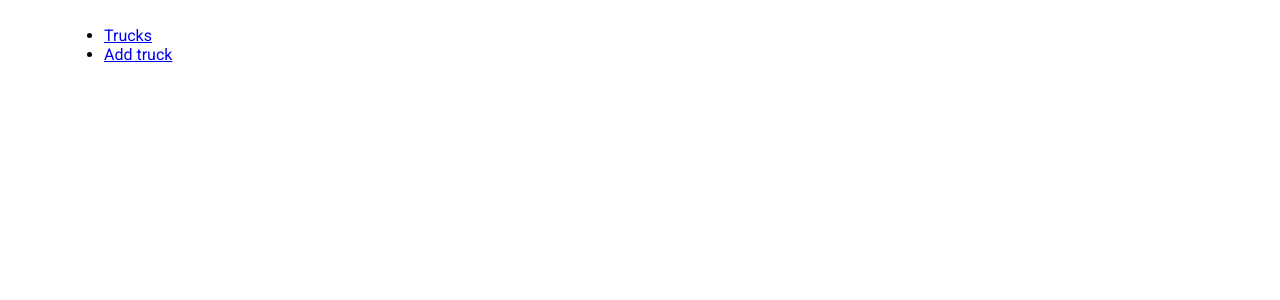
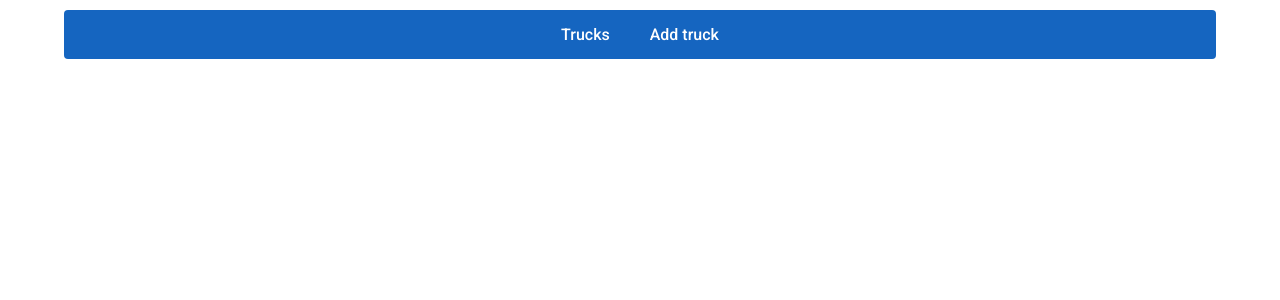
Before and after one commit to anasofiamelo/trimble-take-home-assignment, a React (Vite) app in the folder frontend/: page / in a window 1280 px wide. Shown: the top 300 px of the page. Built offline with nearby package versions, Linux system fonts and the light colour scheme.

Commit message:
feat(frontend): add navigation bar new styles in index.css

```diff
--- a/frontend/src/index.css
+++ b/frontend/src/index.css
@@ -1,9 +1,37 @@
+html {
+  --blue: #1565c0;
+  --white: #ffffff;
+  --black: #212121;
+}
+
 body {
   margin: 0;
   font-family: 'Roboto', sans-serif;
   padding: 10px 5%;
+  color: var(--black);
 }
 
 .leaflet-container {
   height: 600px;
 }
+
+ul {
+  background: var(--blue);
+  list-style: none;
+  display: flex;
+  justify-content: center;
+  margin: 0;
+  padding: 10px 20px;
+  border-radius: 4px;
+}
+
+li {
+  margin: 5px 20px;
+  font-size: 16px;
+  font-weight: 500;
+}
+
+a {
+  text-decoration: none;
+  color: var(--white);
+}
```
